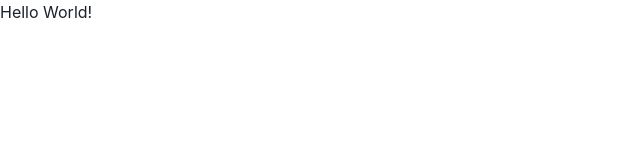
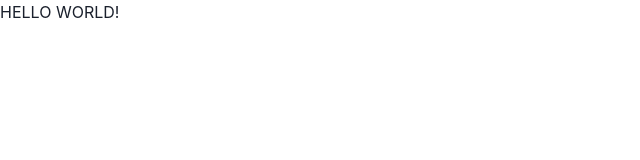
Before and after one commit to mahjongapp/nanikiru, a Next.js app: page / in a window 1280 px wide. Shown: the top 160 px of the page, without its empty margins (0-640 px from the left). Built offline with nearby package versions, Linux system fonts and the light colour scheme.

Commit message:
Capitalized

```diff
--- a/src/pages/index.tsx
+++ b/src/pages/index.tsx
@@ -2,7 +2,7 @@ import type { NextPage } from 'next'
 import { Box } from '@chakra-ui/react'
 
 const Home: NextPage = () => {
-  return <Box>Hello World!</Box>
+  return <Box>HELLO WORLD!</Box>
 }
 
 export default Home
```
